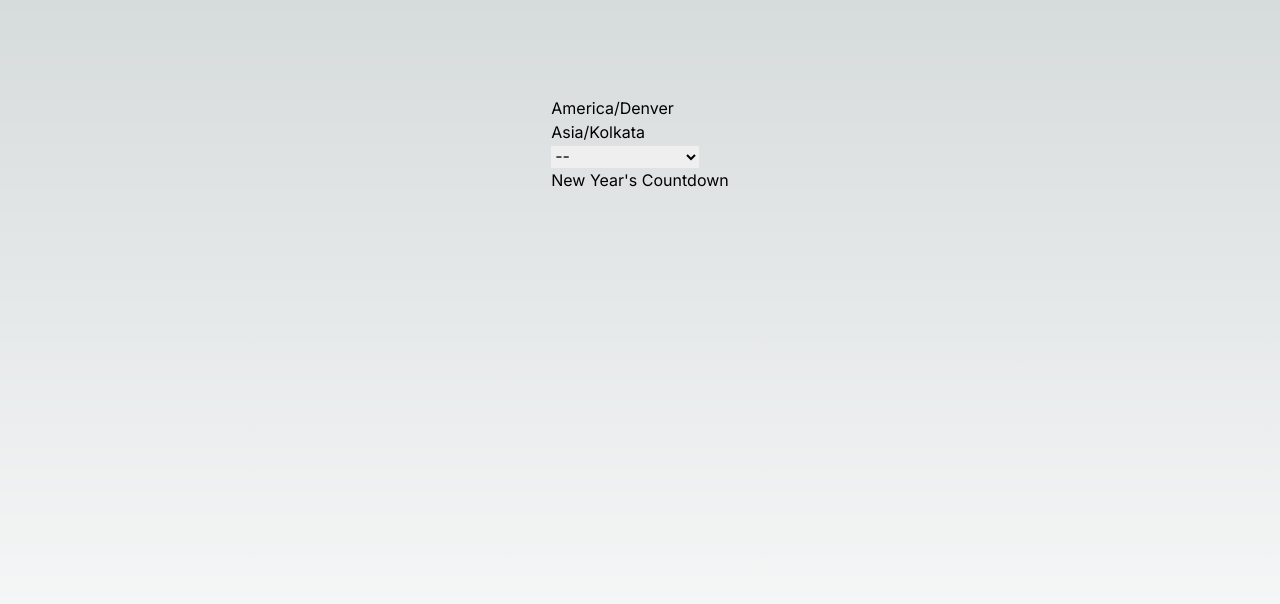
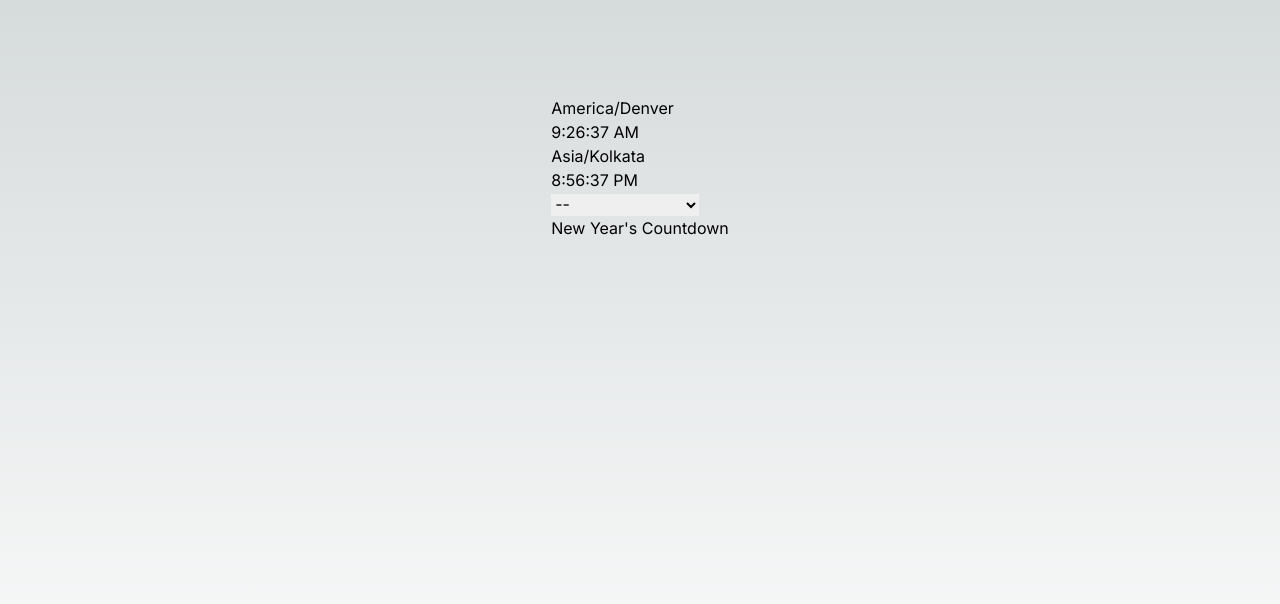
Before and after one commit to Chones17/new-years-countdown, a Next.js app: page / in a window 1280 px wide. Shown: the top 604 px of the page. Built offline with nearby package versions, Linux system fonts and the light colour scheme.

Commit message:
Update TimeZoneDisplay.tsx
Refactor component to include times by time zones

```diff
--- a/components/TimeZoneDisplay.tsx
+++ b/components/TimeZoneDisplay.tsx
@@ -1,11 +1,17 @@
-'use client';
+'use client'
 import React, { ChangeEvent, useState, useEffect } from 'react'
+
+function TimeTest(timeZone: string): string {
+    const date: Date = new Date()
+    const time: string = new Intl.DateTimeFormat('en-US', {timeStyle: 'medium', timeZone: timeZone}).format(date)
+    return (time)
+}
 
 export default function TimeZoneDisplay(): JSX.Element {
 
     // Set the states for time zone and New Year countdown
-    const [selectedTimeZone, setSelectedTimeZone] = useState<string>('');
-    const [newYearCountdown, setNewYearCountdown] = useState<string>('');
+    const [selectedTimeZone, setSelectedTimeZone] = useState<string>('')
+    const [newYearCountdown, setNewYearCountdown] = useState<string>('')
 
     const timeZones: string[] = [
         'America/Denver',
@@ -15,16 +21,15 @@ export default function TimeZoneDisplay(): JSX.Element {
         'Australia/Sydney'
     ];
 
-
     const timeZoneChange = (event: ChangeEvent<HTMLSelectElement>) => {
-        setSelectedTimeZone(event.target.value);
+        setSelectedTimeZone(event.target.value)
     };
 
     useEffect(() => {
         const updateCountdown = () => {
             if (selectedTimeZone) {
-                const newYearDate = new Date(new Date().getFullYear() + 1, 0, 1, 0, 0, 0, 0);
-                const currentDate = new Date();
+                const newYearDate = new Date(new Date().getFullYear() + 1, 0, 1, 0, 0, 0, 0)
+                const currentDate = new Date()
 
                 // Calculate time until New Year's
                 const timeDifference = newYearDate.getTime() - currentDate.getTime();
@@ -33,7 +38,7 @@ export default function TimeZoneDisplay(): JSX.Element {
                 const minutesUntilNewYear = Math.floor((timeDifference % (1000 * 60 * 60)) / (1000 * 60));
                 const secondsUntilNewYear = Math.floor((timeDifference % (1000 * 60)) / 1000);
 
-                const countdownString = `${daysUntilNewYear}d ${hoursUntilNewYear}h ${minutesUntilNewYear}m ${secondsUntilNewYear}s`;
+                const countdownString = `${daysUntilNewYear} days ${hoursUntilNewYear} hours ${minutesUntilNewYear} minutes ${secondsUntilNewYear} seconds`;
 
                 setNewYearCountdown(countdownString);
             } else {
@@ -48,13 +53,15 @@ export default function TimeZoneDisplay(): JSX.Element {
 
     return (
         <div>
-            <h2>America/Denver</h2>
-            <h2>Asia/Kolkata</h2>
+            <h2>{timeZones[0]}</h2>
+            <p>{TimeTest(timeZones[0])}</p>
+            <h2>{timeZones[1]}</h2>
+            <p>{TimeTest(timeZones[1])}</p>
             <select value={selectedTimeZone} onChange={timeZoneChange}>
                 <option value="">--</option>
                 {timeZones.map((zone) => (
                     <option key={zone} value={zone}>{zone}</option>
-                ))}
+               ))}
             </select>
             <h2>New Year's Countdown</h2>
             <p>{newYearCountdown}</p>
```
